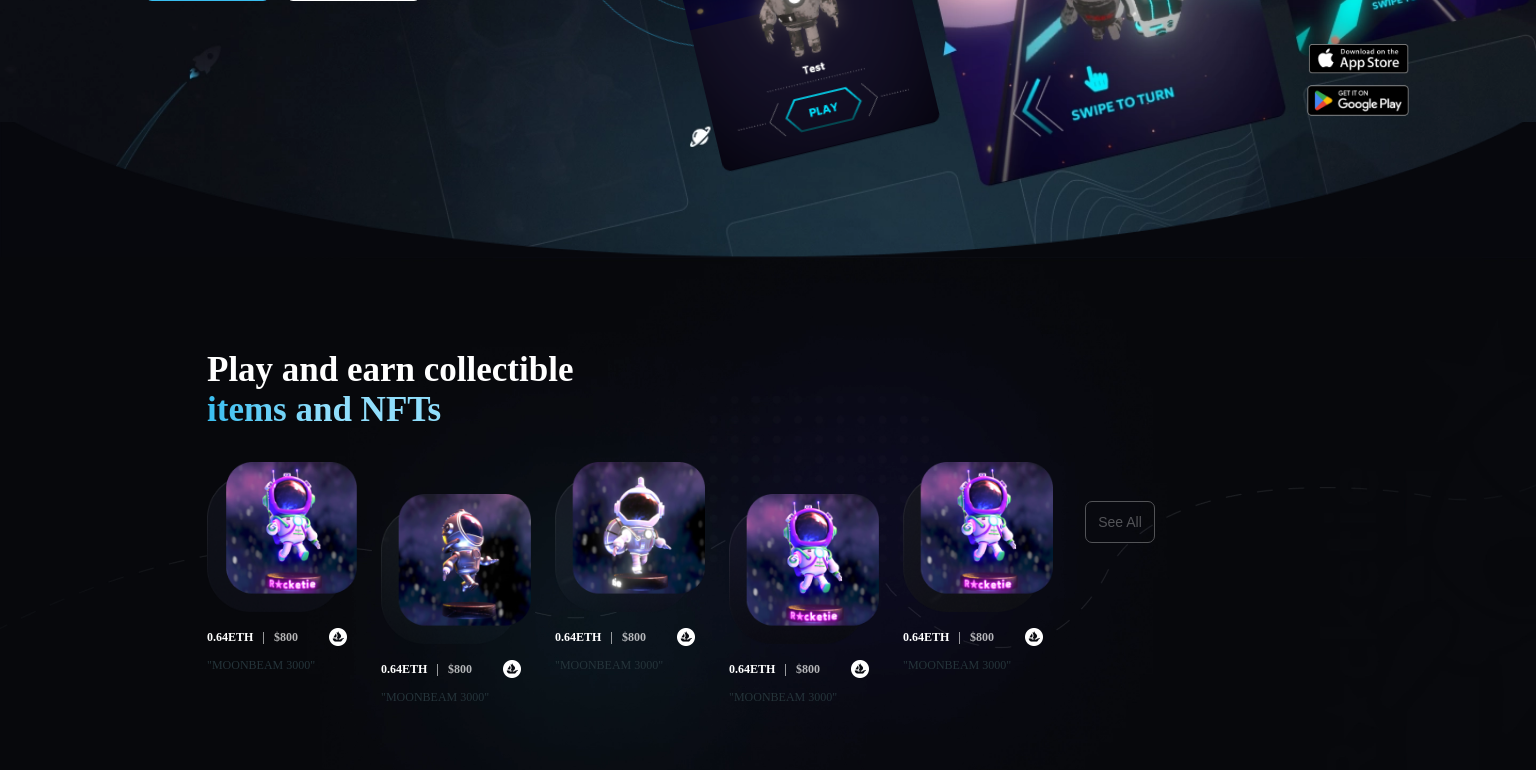
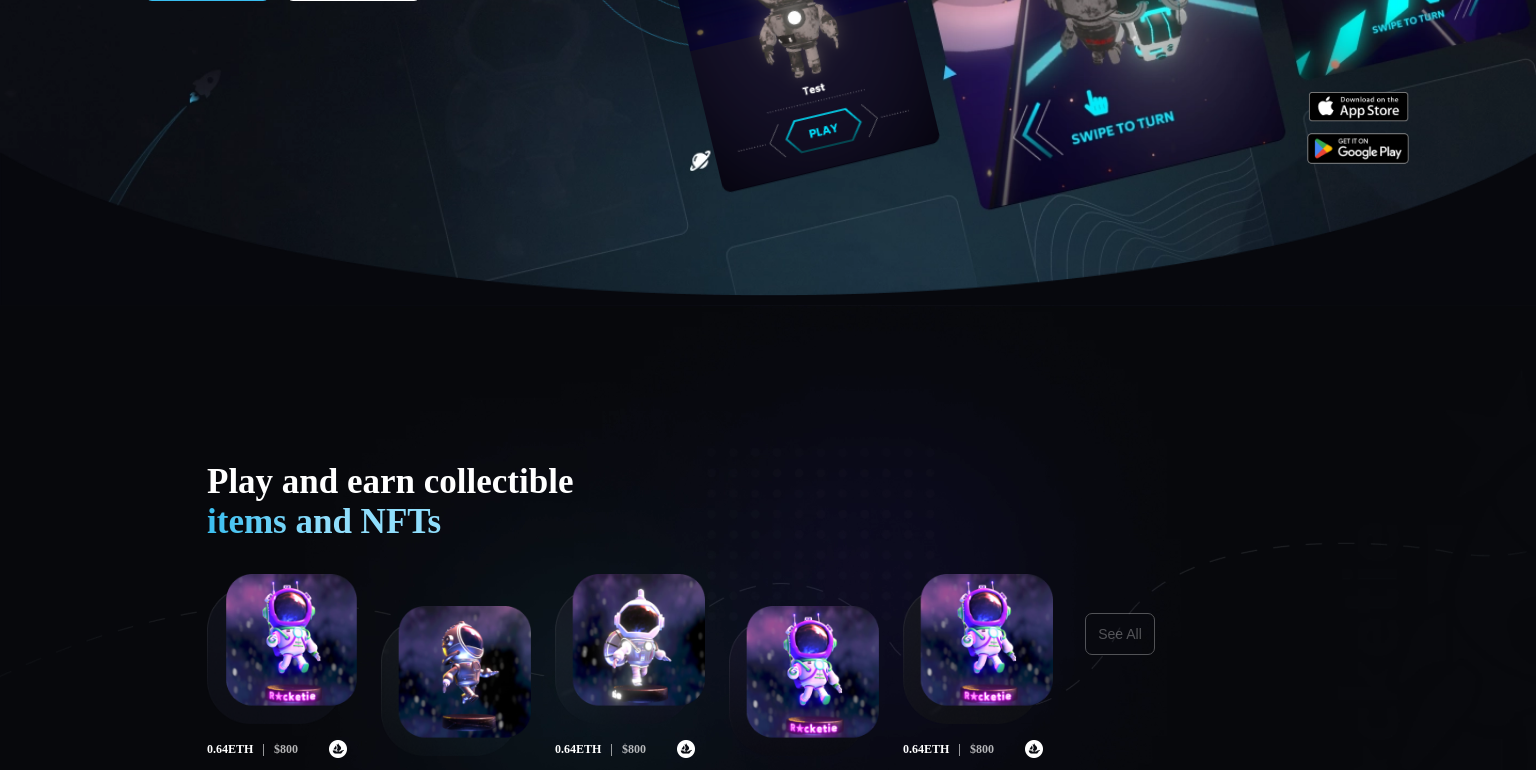
Before and after one commit to Sajadmhy/rocketie, a Next.js app: page / in a window 1536 px wide. Shown: the part 520-1290 px from the top of the page. Built offline with nearby package versions, Linux system fonts and the light colour scheme; a web font is replaced by a local one.

Commit message:
Add responsive query for resolutions bigger than 1440px

```diff
--- a/styles/Home.module.css
+++ b/styles/Home.module.css
@@ -960,7 +960,7 @@
         display: block;
         position: absolute;
         top: 490px;
-        left: 18%;
+        right: 50%;
         rotate: -13.42deg;
     }
 
@@ -1290,3 +1290,25 @@
         height: 500px;
     }
 }
+
+@media screen and (min-width: 1440px) {
+    .ellipse {
+        bottom: -80px;
+        height: 260px;
+        background-size: contain;
+    }
+
+    .heroBG {
+        padding-bottom:3rem ;
+    }
+
+    .nftSection {
+        padding: 8rem 207px;
+        background-image: url("/nft-bg.webp");
+        color: white;
+        background-size: cover;
+        background-position: center;
+        position: relative;
+        z-index: 200;
+    }
+}
```
